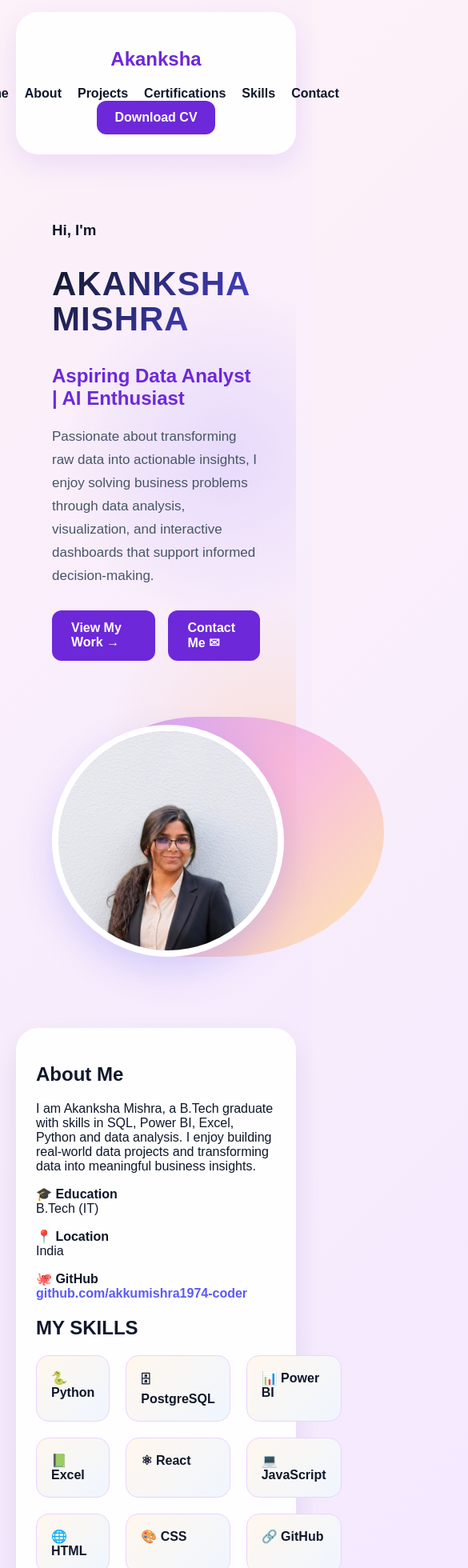
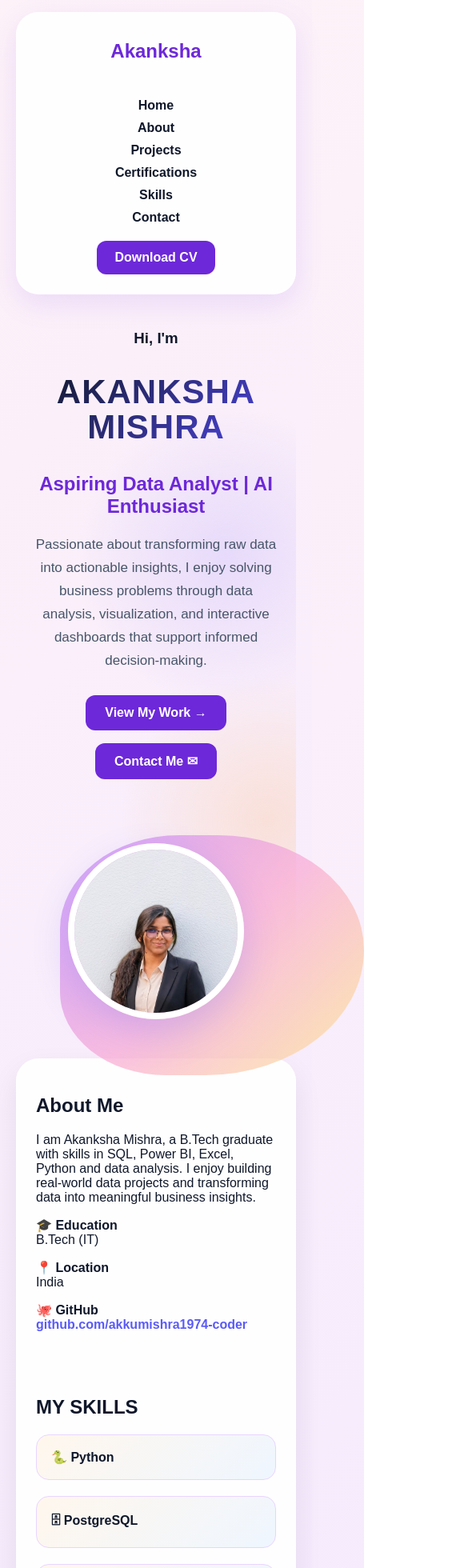
Before and after one commit to akkumishra1974-coder/portfolio-final, a React (Vite) app: page / in a window 390 px wide. Shown: the part 20-1980 px from the top of the page at 80% size, 585 px wide, since content can reach past the window. Built offline with nearby package versions, Linux system fonts and the light colour scheme.

Commit message:
Add responsive mobile navigation

```diff
--- a/src/App.css
+++ b/src/App.css
@@ -692,3 +692,55 @@ html {
     border-radius: 8px;
   }
 }
+/* Mobile Responsive */
+@media (max-width: 768px) {
+
+  body {
+    overflow-x: hidden;
+  }
+
+  .hero {
+    flex-direction: column;
+    text-align: center;
+    padding: 30px 20px;
+  }
+
+  .hero-left,
+  .hero-right {
+    width: 100%;
+  }
+
+  .hero-right img {
+    width: 220px;
+    height: 220px;
+  }
+
+  .hero-buttons {
+    justify-content: center;
+    flex-wrap: wrap;
+  }
+
+  .content-card,
+  .projects-grid,
+  .skills-grid,
+  .cert-grid {
+    display: grid;
+    grid-template-columns: 1fr;
+  }
+
+  .navbar {
+    flex-wrap: wrap;
+    padding: 15px;
+  }
+
+  .navbar div {
+    width: 100%;
+    margin-top: 15px;
+    text-align: center;
+  }
+
+  .navbar a {
+    display: block;
+    margin: 10px 0;
+  }
+}
```
